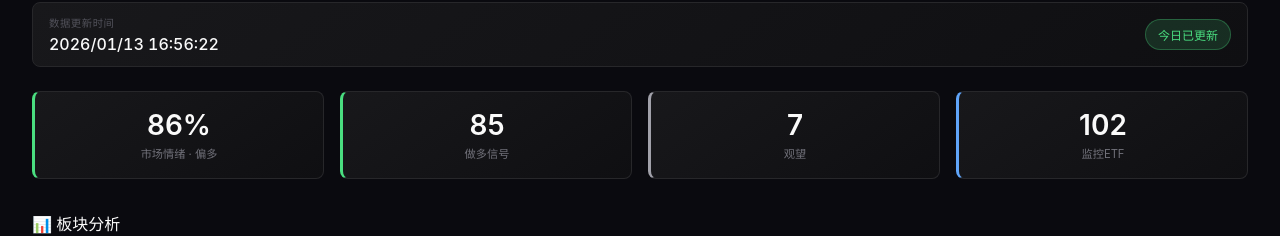
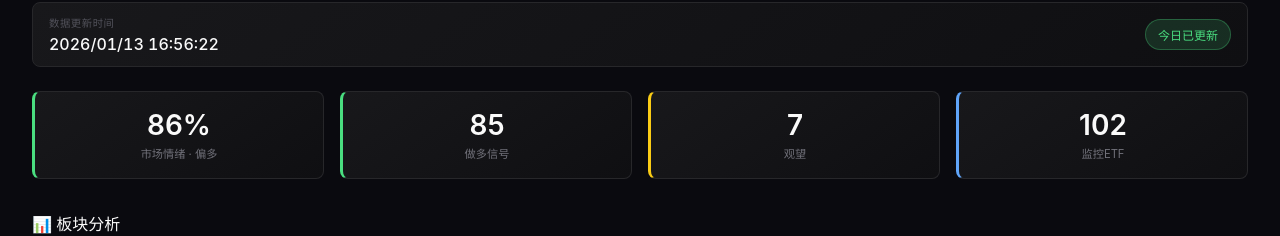
Before and after one commit to ShenzheZhu/China-A-shares-Trending-Dashboard, a Next.js app in the folder web/: page / in a window 1280 px wide. Shown: the part 176-412 px from the top of the page. Built offline with nearby package versions, Linux system fonts and the light colour scheme.

Commit message:
Fix: hold signal color to yellow

```diff
--- a/web/app/globals.css
+++ b/web/app/globals.css
@@ -124,7 +124,7 @@ body {
 
 .stat-card.buy { border-left-color: #4ade80; }
 .stat-card.sell { border-left-color: #f87171; }
-.stat-card.hold { border-left-color: #a1a1aa; }
+.stat-card.hold { border-left-color: #facc15; }
 .stat-card.neutral { border-left-color: #60a5fa; }
 
 .stat-num {
@@ -482,8 +482,8 @@ body {
 }
 
 .signal-badge.hold {
-  background: rgba(161, 161, 170, 0.15);
-  color: #a1a1aa;
+  background: rgba(250, 204, 21, 0.15);
+  color: #facc15;
 }
 
 .metrics {
@@ -532,7 +532,7 @@ body {
 
 .bar-fill.buy { background: linear-gradient(90deg, #22c55e, #4ade80); }
 .bar-fill.sell { background: linear-gradient(90deg, #dc2626, #f87171); }
-.bar-fill.hold { background: linear-gradient(90deg, #71717a, #a1a1aa); }
+.bar-fill.hold { background: linear-gradient(90deg, #eab308, #facc15); }
 
 /* 策略规则 */
 .rules-section {
```
Also changed, not shown: 4 other files (tests, documents, lock files or other folders).
